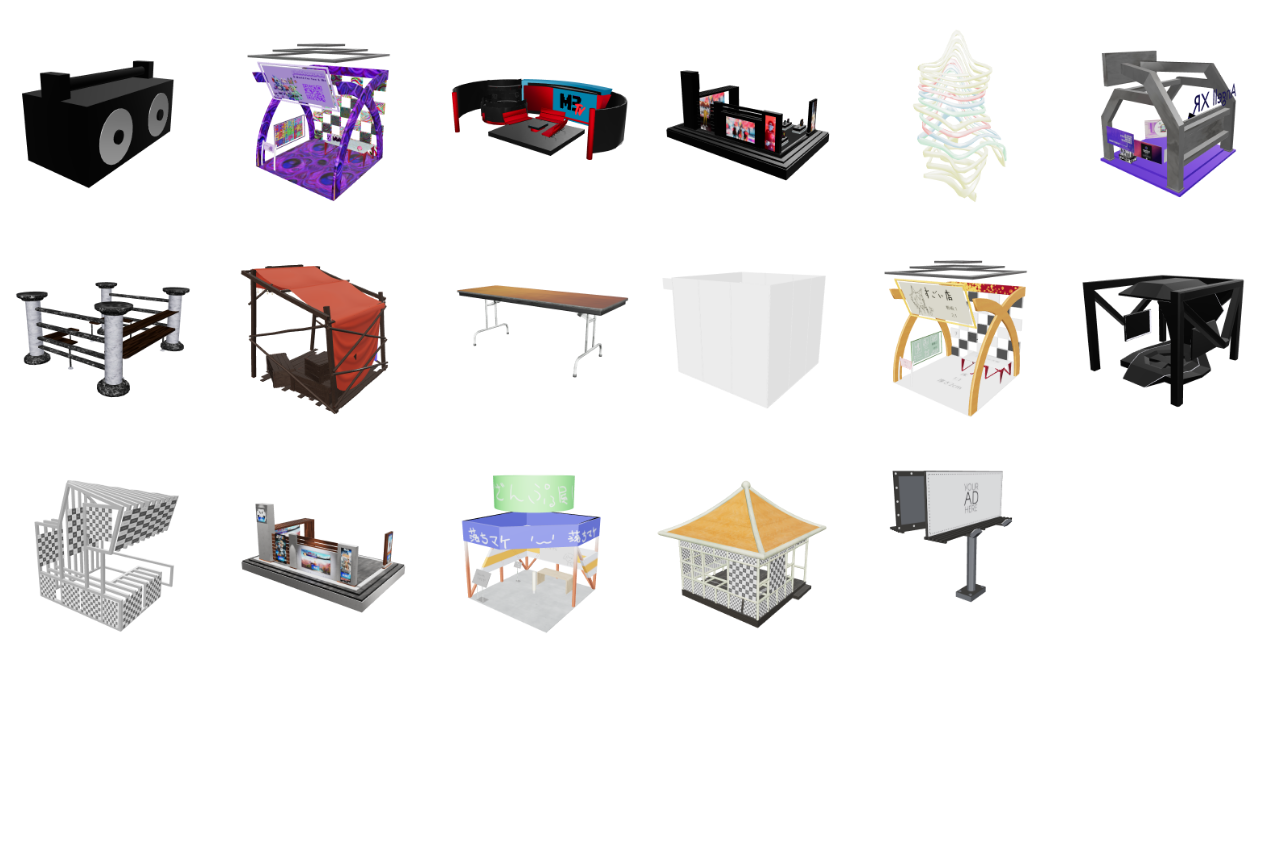
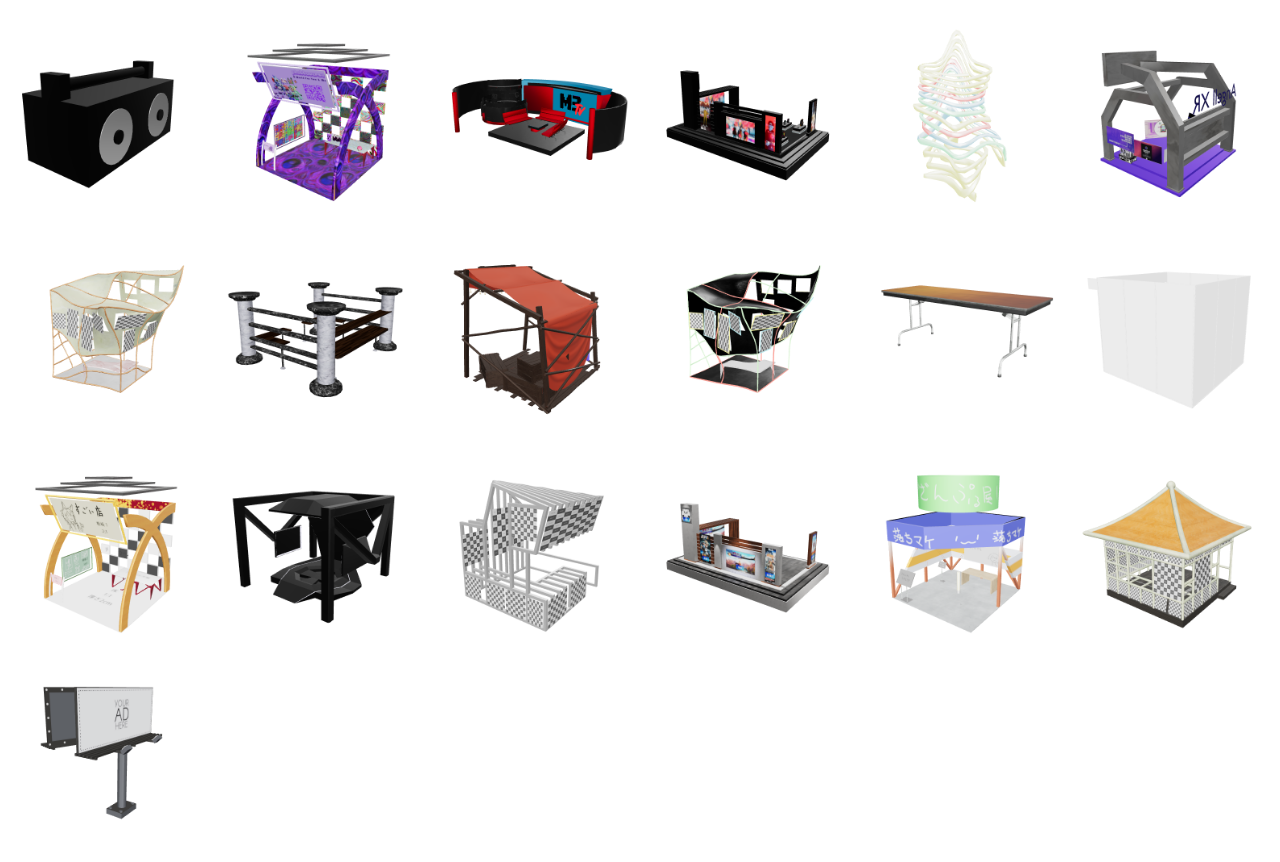
Before and after one commit to madjin/asset-pallet, a website: page index.html in a window 1280 px wide. Shown: the part 1519-2381 px from the top of the page. Before the commit the page ends 2169 px from the top, so only its background shows below. Drawn offline with Linux system fonts and the light colour scheme.

Commit message:
Update READMEs

```diff
--- a/index.html
+++ b/index.html
@@ -66,8 +66,10 @@
   <a href=models/booths/opti/MF_booth-v1.glb><img src=models/booths/opti/MF_booth-v1.png></a>
   <a href=models/booths/opti/dfw-emy.glb><img src=models/booths/opti/dfw-emy.png></a>
   <a href=models/booths/opti/mrmetaverse_booth2.glb><img src=models/booths/opti/mrmetaverse_booth2.png></a>
+  <a href=models/booths/booth_vintage_blank.glb><img src=models/booths/booth_vintage_blank.png></a>
   <a href=models/booths/arashi-template.glb><img src=models/booths/arashi-template.png></a>
   <a href=models/booths/vk4.glb><img src=models/booths/vk4.png></a>
+  <a href=models/booths/booth3_neonified.glb><img src=models/booths/booth3_neonified.png></a>
   <a href=models/booths/table.glb><img src=models/booths/table.png></a>
   <a href=models/booths/SampleBooth.glb><img src=models/booths/SampleBooth.png></a>
   <a href=models/booths/defaultbooth.glb><img src=models/booths/defaultbooth.png></a>
```
Also changed, not shown: README.md, models/booths/ExpoBooth_Kiiba.png, models/booths/booth3_neonified.png (added), models/booths/booth_vintage_blank.png (added).
